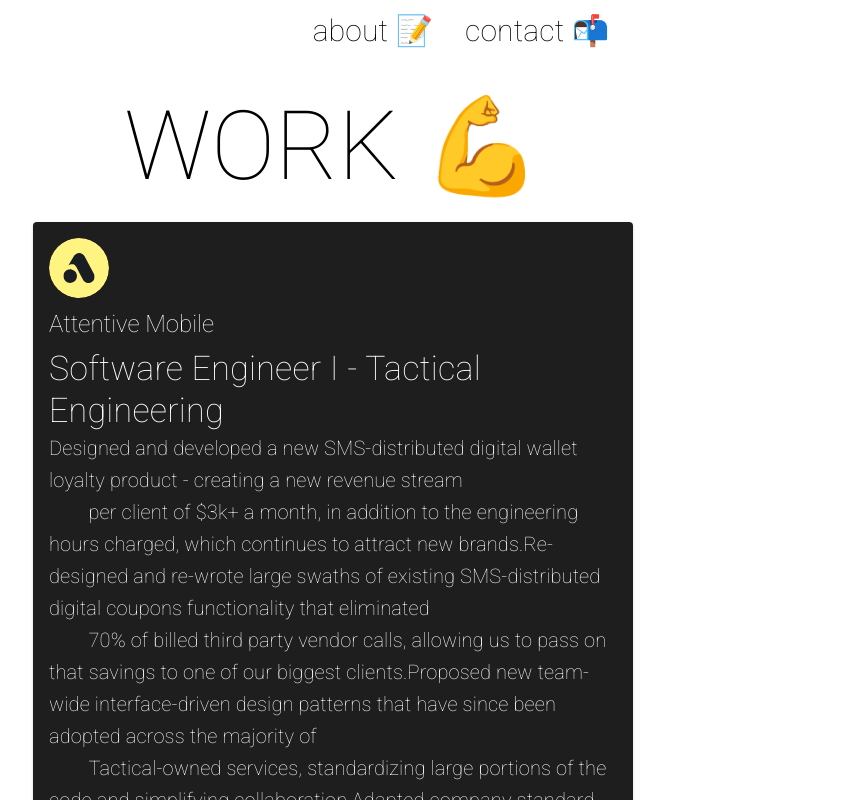
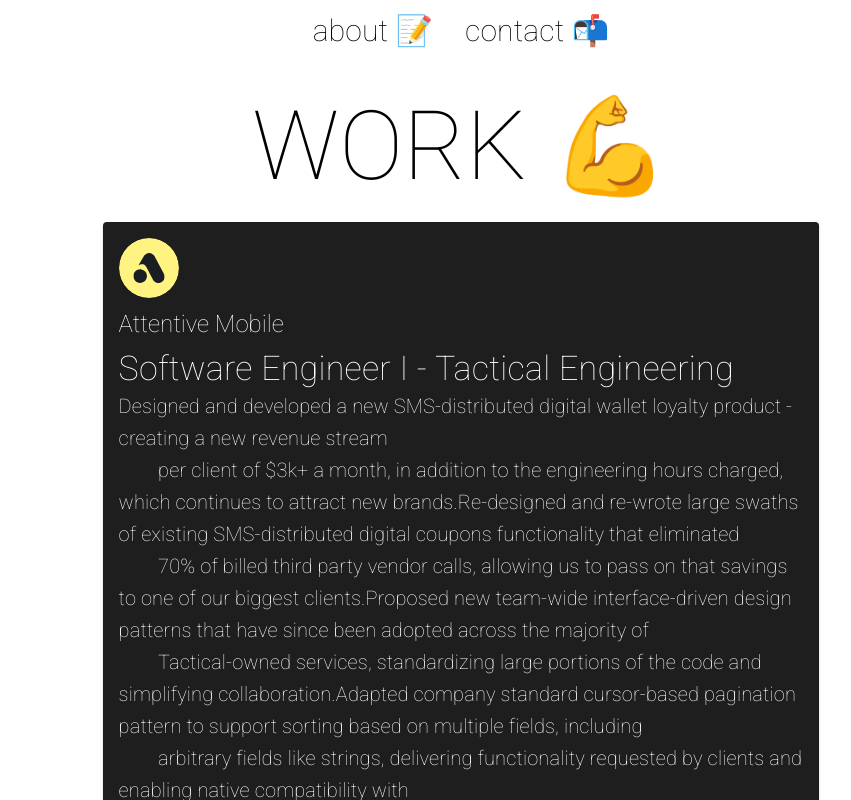
Before and after one commit to averyfairbanks/personal-site-v4, a React (Create React App) app: page /work in a window 1280 px wide. Shown: the top 800 px of the page, without its empty margins (179-1030 px from the left). Built offline with nearby package versions, Linux system fonts and the light colour scheme.

Commit message:
oh dear god what was I doing

```diff
--- a/src/App.tsx
+++ b/src/App.tsx
@@ -5,14 +5,14 @@
 import Work from "./routes/Work";
 import Home from "./routes/Home";
 import { ThemeProvider } from "@emotion/react";
-import { createTheme } from "@mui/material";
-
+import { Box, createTheme } from "@mui/material";
 
 const App = () => {
   const darkTheme = createTheme({ palette: { mode: "dark" } });
 
   return (
     <ThemeProvider theme={darkTheme}>
+      <Box className="centered">
         <BrowserRouter>
           <Routes>
             <Route path="/" element={<Home />} />
@@ -21,6 +21,7 @@
             <Route path="/contact" element={<Contact />} />
           </Routes>
         </BrowserRouter>
+      </Box>
     </ThemeProvider>
   );
 };
--- a/src/components/PageContent.tsx
+++ b/src/components/PageContent.tsx
@@ -1,9 +1,7 @@
-import { Box, createTheme, Divider, Paper, ThemeProvider } from "@mui/material";
+import { Box, createTheme, Divider, Paper } from "@mui/material";
 import "../styles/PageContent.css";
 
 export default function PageContent(title: string, body?: string) {
-  const darkTheme = createTheme({ palette: { mode: "dark" } });
-
   const boxStyle = {
     display: "flex",
     flexDirection: "column",
@@ -16,23 +14,17 @@
     minHeight: 18,
   };
 
-  if (body) {
-    return (
-      <ThemeProvider theme={darkTheme}>
+  return body ? (
     <Box sx={boxStyle} className="box-sizing">
       <div className="title">{title}</div>
       <Paper elevation={3} className="paper-sizing">
         <div className="body-text">{body}</div>
       </Paper>
     </Box>
-      </ThemeProvider>
-    );
-  } else {
-    return (
+  ) : (
     <>
       <div className="title">{title}</div>
       <Divider style={dividerStyle} />
     </>
   );
 }
-}
--- a/src/components/WorkCard.tsx
+++ b/src/components/WorkCard.tsx
@@ -1,21 +1,17 @@
-import { ThemeProvider } from "@emotion/react";
 import {
+  Avatar,
   Card,
   CardActionArea,
   CardContent,
+  Divider,
   Typography,
-  createTheme,
-  Divider,
-  Avatar,
 } from "@mui/material";
+import { Job } from "../resources/content";
 import "../styles/WorkCard.css";
-import { Job } from "../resources/content";
 
 export default function WorkCard(job: Job, index: number) {
-  const darkTheme = createTheme({ palette: { mode: "dark" } });
-
   return (
-    <ThemeProvider theme={darkTheme} key={index}>
+    <>
       <Card className="fix-size">
         <CardActionArea href={job.url} target="_blank">
           <CardContent>
@@ -34,6 +30,6 @@
         </CardActionArea>
       </Card>
       <Divider style={{ minHeight: 20 }} />
-    </ThemeProvider>
+    </>
   );
 }
--- a/src/resources/content.ts
+++ b/src/resources/content.ts
@@ -14,6 +14,7 @@
       "If you want to reach me, my personal email is: \navery [at] averyf [dot] dev",
   },
 };
+
 export interface Job {
   company: string;
   title: string;
@@ -26,8 +27,8 @@
   {
     company: "Attentive Mobile",
     title: "Software Engineer I - Tactical Engineering",
-    description:
-      [`Designed and developed a new SMS-distributed digital wallet loyalty product - creating a new revenue stream
+    description: [
+      `Designed and developed a new SMS-distributed digital wallet loyalty product - creating a new revenue stream
         per client of $3k+ a month, in addition to the engineering hours charged, which continues to attract new brands.`,
       `Re-designed and re-wrote large swaths of existing SMS-distributed digital coupons functionality that eliminated
         70% of billed third party vendor calls, allowing us to pass on that savings to one of our biggest clients.`,
@@ -37,29 +38,32 @@
         arbitrary fields like strings, delivering functionality requested by clients and enabling native compatibility with
         graph-connected UI components provided by our platform team.`,
       `Coordinated between our team and several other engineering teams to add additional functionality to their
-        domain-specific services to unblock a project automating the onboarding of over 10,000 new billable company accounts.`],
+        domain-specific services to unblock a project automating the onboarding of over 10,000 new billable company accounts.`,
+    ],
     logo: attnLogo,
     url: "https://www.attentivemobile.com/",
   },
   {
     company: "Attentive Mobile",
     title: "Solutions Engineer II - Solutions Engineering",
-    description:
-      [`Designed and developed self-service fullstack solutions to cover gaps in the product or as internal tools,
+    description: [
+      `Designed and developed self-service fullstack solutions to cover gaps in the product or as internal tools,
       ultimately eliminating around 15 ticket types and creating team bandwidth.`,
       `Worked effectively across engineering teams to contribute code to their domain-specific services, in line
-      with their best-practices and existing infrastructure.`],
+      with their best-practices and existing infrastructure.`,
+    ],
     logo: attnLogo,
     url: "https://www.attentivemobile.com/",
   },
   {
     company: "Attentive Mobile",
     title: "Solutions Engineer I - Solutions Engineering",
-    description:
-      [`Completed numerous daily support tasks manually that were not covered by the product or any internal tools,
+    description: [
+      `Completed numerous daily support tasks manually that were not covered by the product or any internal tools,
         leading to continued client satisfaction and preventing churn.`,
       `Collaborated with client-facing staff to translate client requests into actionable work and translate technical
-        concepts for all involved.`],
+        concepts for all involved.`,
+    ],
     logo: attnLogo,
     url: "https://www.attentivemobile.com/",
   },
--- a/src/routes/Work.tsx
+++ b/src/routes/Work.tsx
@@ -10,7 +10,7 @@
   return (
     <>
       <MainNav />
-      <Box className="box-sizing-work">
+      <Box className="box-sizing-work centered">
         {PageContent(content.titles.work)}
         {work.map((job: Job, ind: number) => {
           return WorkCard(job, ind);
--- a/src/styles/WorkCard.css
+++ b/src/styles/WorkCard.css
@@ -1,7 +1,7 @@
 @media screen and (min-width: 630px) {
   .fix-size {
     min-width: 300px;
-    width: 600px;
+    width: 70%;
   }
 }
 
```
Also changed, not shown: src/index.tsx (+1 -9 lines), src/routes/Home.tsx (line endings or trailing spaces). Lines whose indentation alone changed are shown as unchanged.
